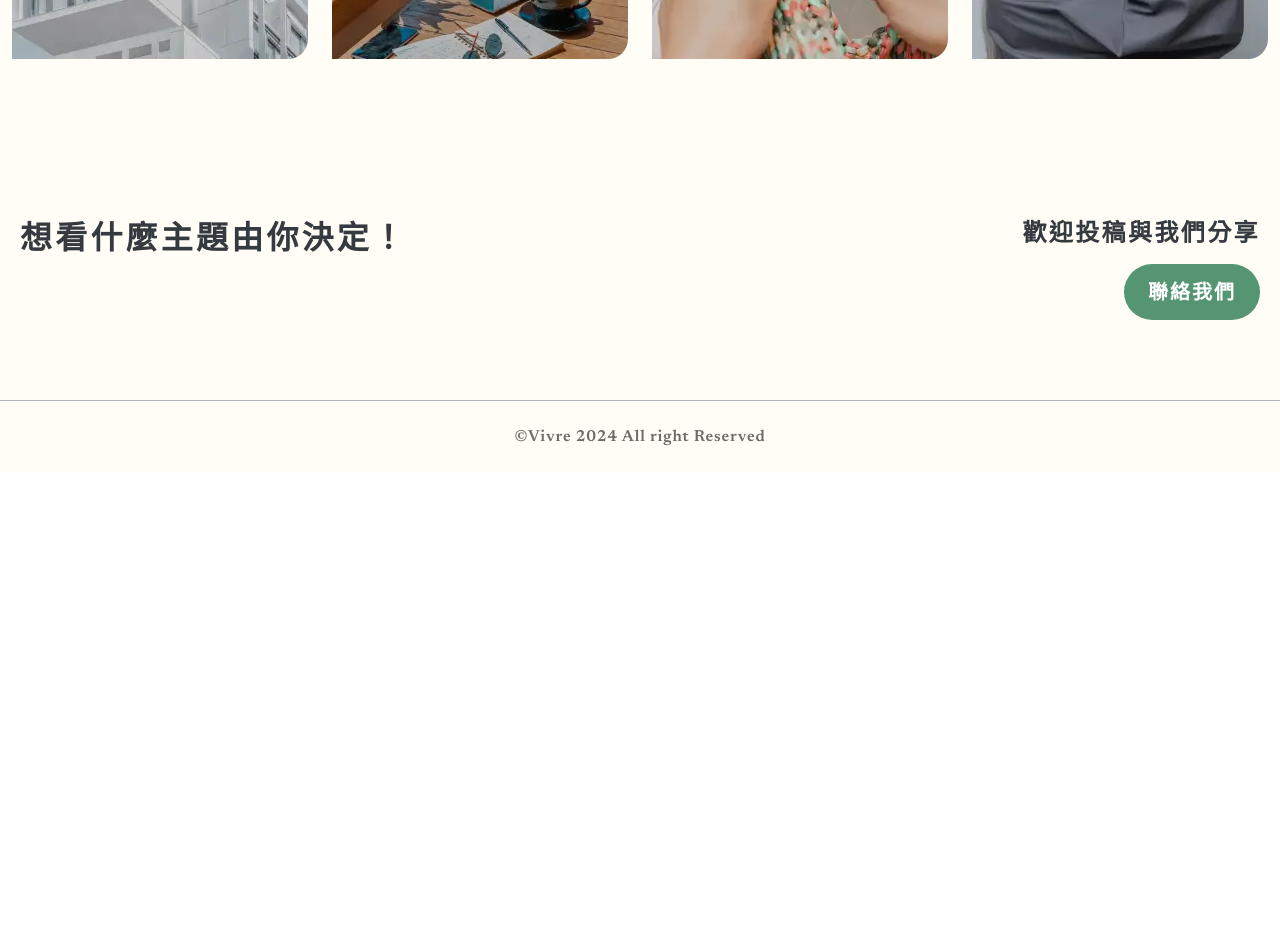
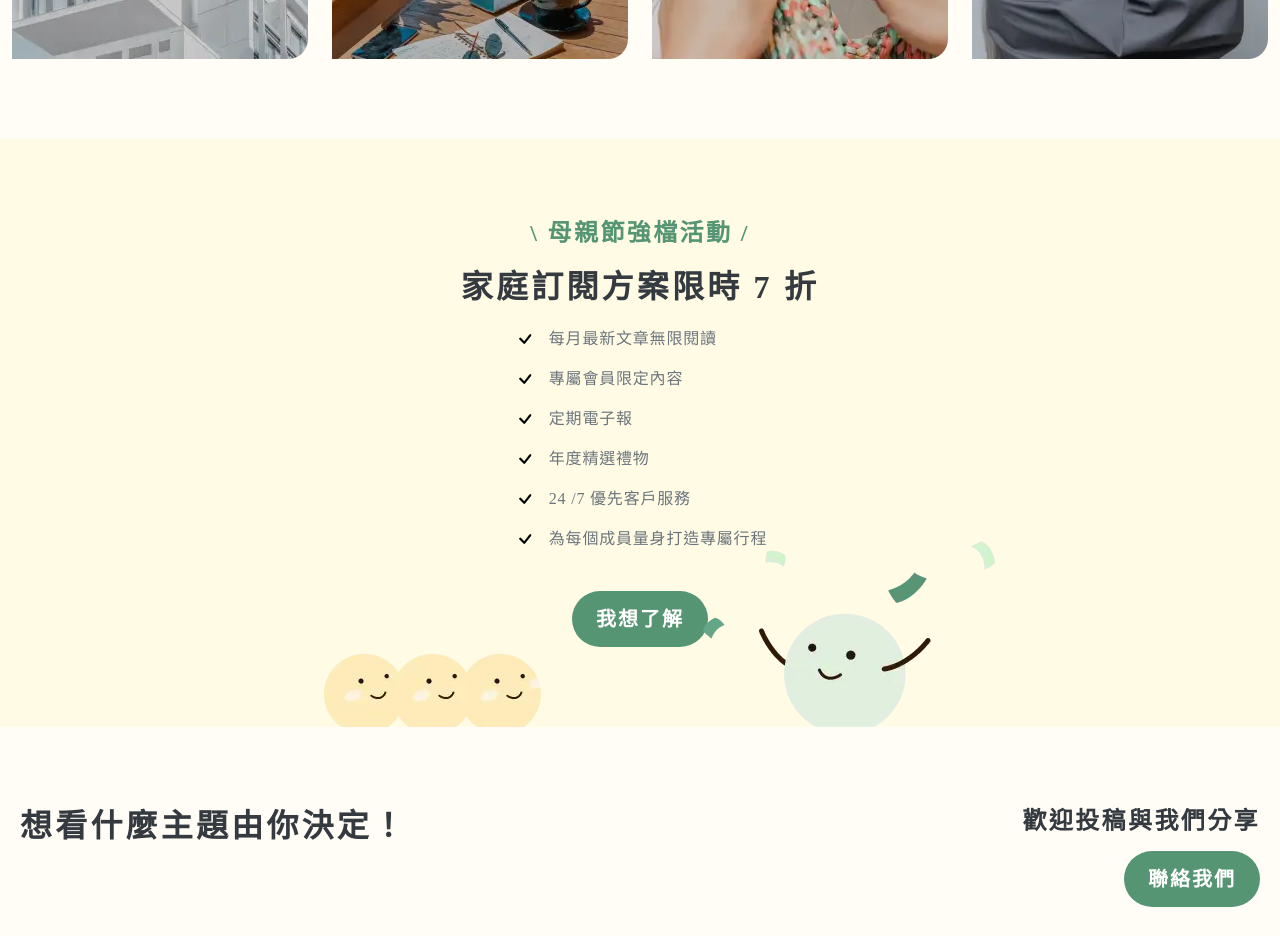
Before and after one commit to happyloa/Hex2024-f2e-live-week6, a Nuxt app: page / in a window 1280 px wide. Shown: the part 1680-2616 px from the top of the page. Before the commit the page ends 2153 px from the top, so only its background shows below. Built offline with nearby package versions, Linux system fonts and the light colour scheme.

Commit message:
feat: 新增母親節強檔活動區塊

```diff
--- a/pages/index.vue
+++ b/pages/index.vue
@@ -72,4 +72,72 @@ useSeoMeta({
       </ul>
     </div>
   </section>
+  <!-- 母親節強檔活動  -->
+  <section class="relative overflow-hidden bg-primary-200 p-12 md:py-20">
+    <div class="mx-auto flex max-w-[365px] flex-col items-center">
+      <p
+        class="mb-3 text-center text-h6 font-bold text-accent-200 md:mb-5 md:text-h4 md:font-black"
+      >
+        \ 母親節強檔活動 /
+      </p>
+      <h2
+        class="mb-6 text-center text-h2-sm font-black text-neutral-500 md:mb-5 md:text-h2"
+      >
+        家庭訂閱方案限時 7 折
+      </h2>
+      <ul class="mb-6 flex flex-col gap-4 text-fs-1 text-neutral-400 md:mb-10">
+        <li class="flex items-center gap-3">
+          <img src="/icons/check.svg" alt="勾勾 icon" />
+          每月最新文章無限閱讀
+        </li>
+        <li class="flex items-center gap-3">
+          <img src="/icons/check.svg" alt="勾勾 icon" />
+          專屬會員限定內容
+        </li>
+        <li class="flex items-center gap-3">
+          <img src="/icons/check.svg" alt="勾勾 icon" />
+          定期電子報
+        </li>
+        <li class="flex items-center gap-3">
+          <img src="/icons/check.svg" alt="勾勾 icon" />
+          年度精選禮物
+        </li>
+        <li class="flex items-center gap-3">
+          <img src="/icons/check.svg" alt="勾勾 icon" />
+          24 /7 優先客戶服務
+        </li>
+        <li class="flex items-center gap-3">
+          <img src="/icons/check.svg" alt="勾勾 icon" />
+          為每個成員量身打造專屬行程
+        </li>
+      </ul>
+      <AtomButton text="我想了解" to="/plans" class="hidden md:block" />
+      <AtomButton
+        size="sm"
+        text="我想了解"
+        to="/plans"
+        class="block md:hidden"
+      />
+    </div>
+    <img
+      src="/images/desktop/home/bg-1.webp"
+      alt="母親節活動裝飾 1"
+      class="absolute -bottom-2 left-[150px] hidden lg:block xl:left-[324px]"
+      loading="lazy"
+    />
+    <figure>
+      <picture>
+        <source
+          media="(max-width: 1024px)"
+          srcset="/images/mobile/home/bg-2.webp"
+        />
+        <img
+          src="/images/desktop/home/bg-2.webp"
+          alt="母親節活動裝飾 2"
+          class="absolute -bottom-2 -right-[48px] lg:right-[50px] xl:right-[280px]"
+          loading="lazy"
+        />
+      </picture>
+    </figure>
+  </section>
 </template>
```
